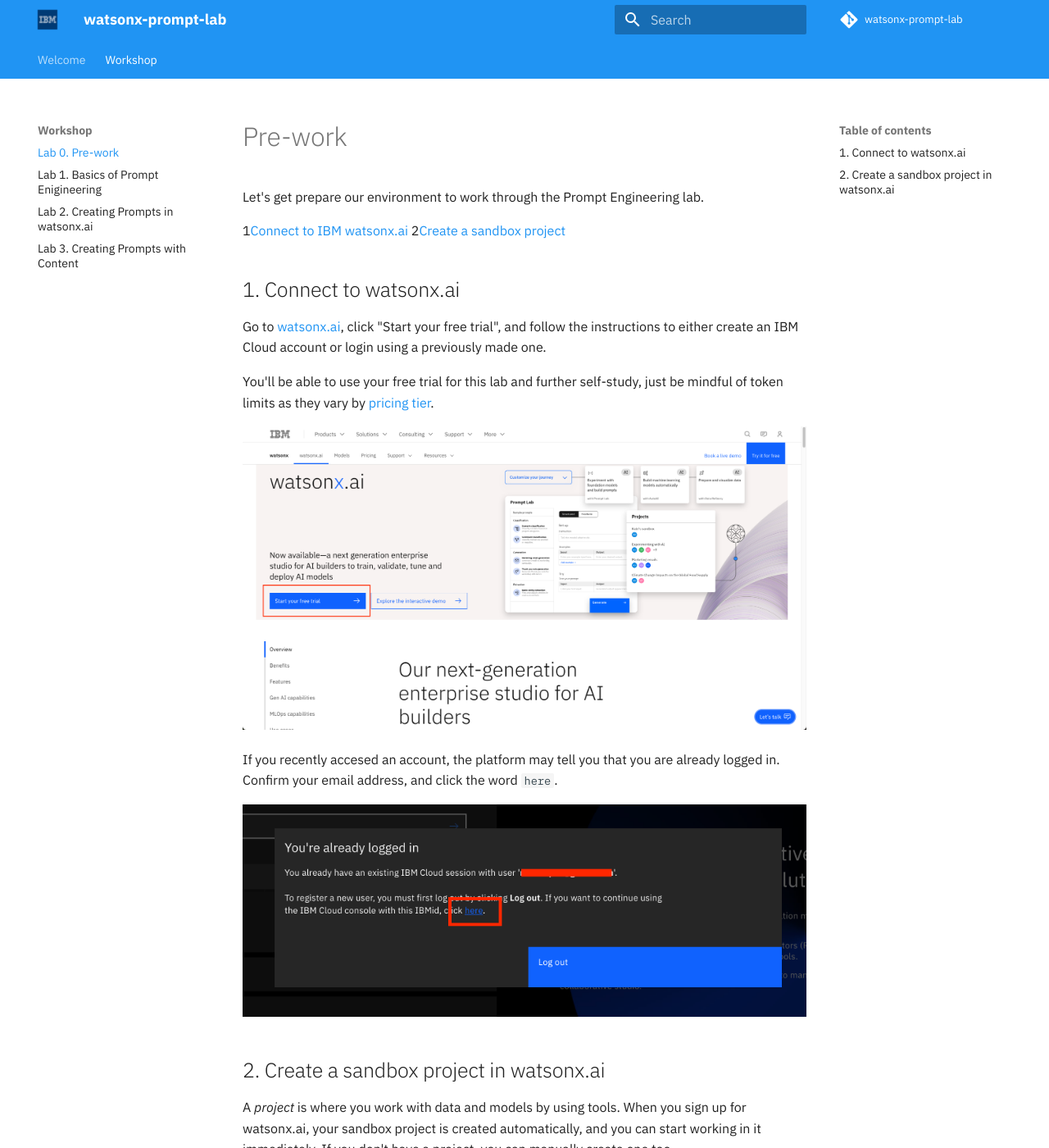
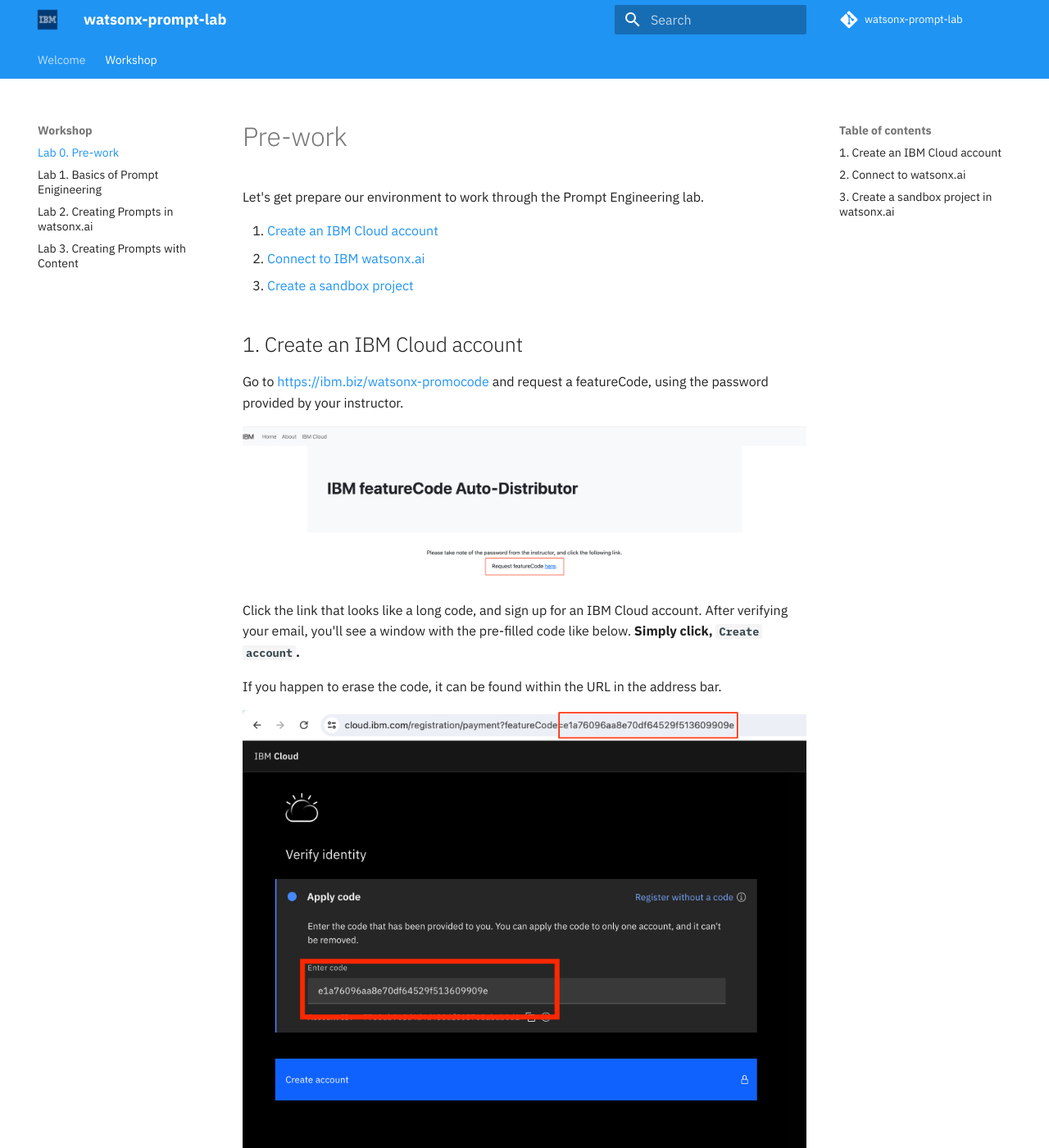
Before and after one commit to IBM/watsonx-prompt-lab, an MkDocs documentation site: the page built from docs/pre-work/README.md, in a window 1280 px wide and 1400 px high. Shown: the whole window at 82% size. Built offline with MkDocs 1.6.1 and Material for MkDocs 9.7.7, drawn with Linux system fonts in a browser that asks for light colours; comment, search, counter and statistics services are not loaded; some of the changed text lies outside the part shown.

Commit message:
Revert "Update pre-work (#8)"
This reverts commit 5187df714f4d05ef80a991961a6400ad67867bec.

```diff
--- a/docs/pre-work/README.md
+++ b/docs/pre-work/README.md
@@ -2,23 +2,33 @@
 
 Let's get prepare our environment to work through the Prompt Engineering lab.
 
-1[Connect to IBM watsonx.ai](#2-connect-to-watsonxai)
-2[Create a sandbox project](#3-create-a-sandbox-project-in-watsonxai)
+1. [Create an IBM Cloud account](#1-create-an-ibm-cloud-account)
+2. [Connect to IBM watsonx.ai](#2-connect-to-watsonxai)
+3. [Create a sandbox project](#3-create-a-sandbox-project-in-watsonxai)
+
+## 1. Create an IBM Cloud account
+Go to [https://ibm.biz/watsonx-promocode](https://ibm.biz/watsonx-promocode) and request a featureCode, using the password provided by your instructor.
+
+![img.png](../images/feature-code.png)
+
+Click the link that looks like a long code, and sign up for an IBM Cloud account. After verifying your email, you'll see a window with the pre-filled code like below. **Simply click, `Create account`.**
+
+If you happen to erase the code, it can be found within the URL in the address bar.
+
+![img.png](../images/create-account.png)
 
 
-## 1. Connect to watsonx.ai
+## 2. Connect to watsonx.ai
 
-Go to [watsonx.ai](https://www.ibm.com/products/watsonx-ai), click "Start your free trial", and follow the instructions to either create an IBM Cloud account or login using a previously made one.
+Go to [watsonx.ai](https://www.ibm.com/products/watsonx-ai), click "Start your free trial", and login using your newly created IBM Cloud account. You'll be able to use your free trial for this lab and further self-study, just be mindful of token limits as they vary depending by [pricing tier](https://www.ibm.com/products/watsonx-data/pricing).
 
-You'll be able to use your free trial for this lab and further self-study, just be mindful of token limits as they vary by [pricing tier](https://www.ibm.com/watsonx/pricing).
+If you just created an account, the platform may tell you that you are already logged in. Simply confirm your email address, and click the word `here`.
 
 ![img.png](../images/free-trial.png)
 
-If you recently accesed an account, the platform may tell you that you are already logged in. Confirm your email address, and click the word `here`.
-
 ![img.png](../images/already-logged-in.png)
 
-## 2. Create a sandbox project in watsonx.ai
+## 3. Create a sandbox project in watsonx.ai
 
 A *project* is where you work with data and models by using tools. When you sign up for watsonx.ai, your sandbox project is created automatically, and you can start working in it immediately. If you don't have a project, you can manually create one too.
 
```
